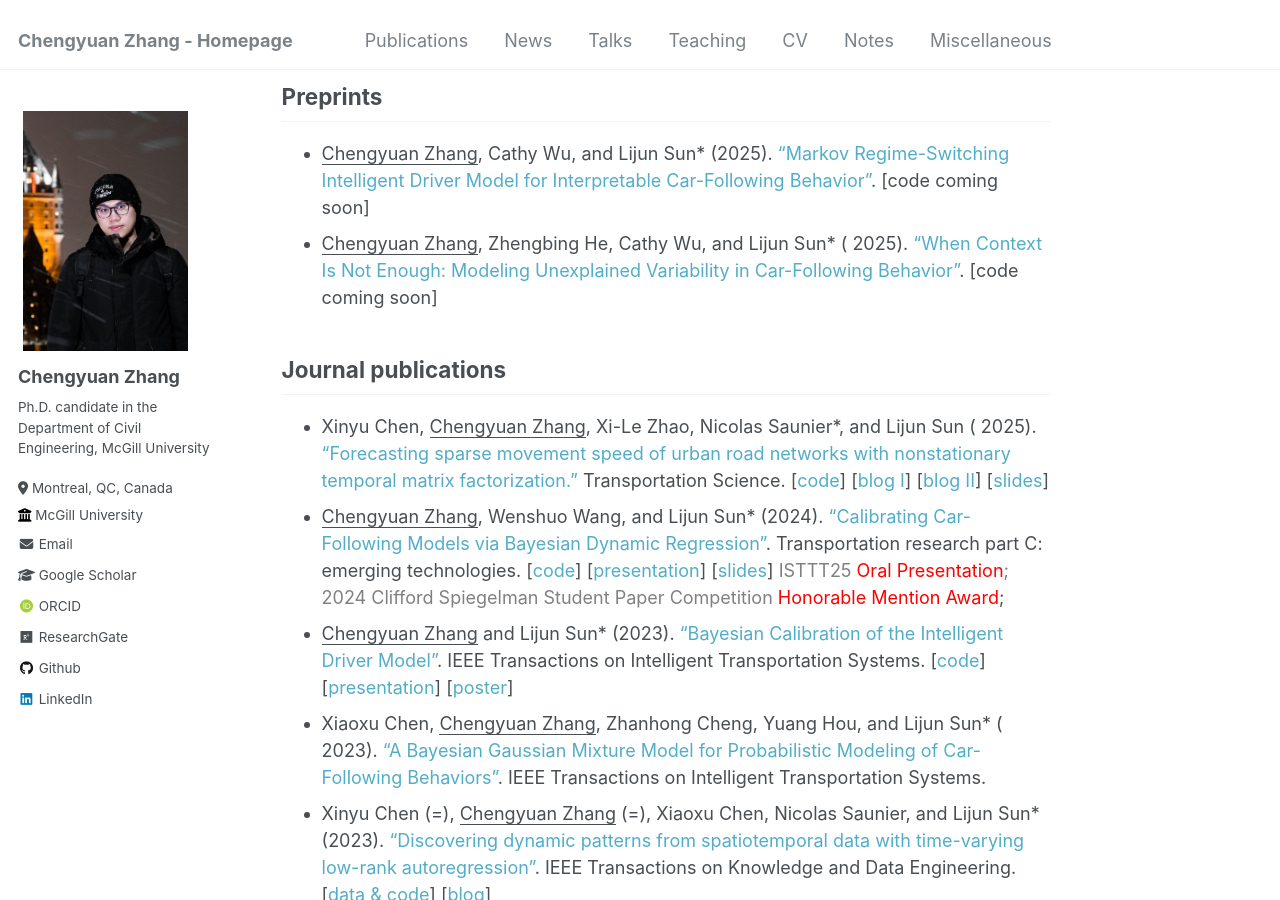
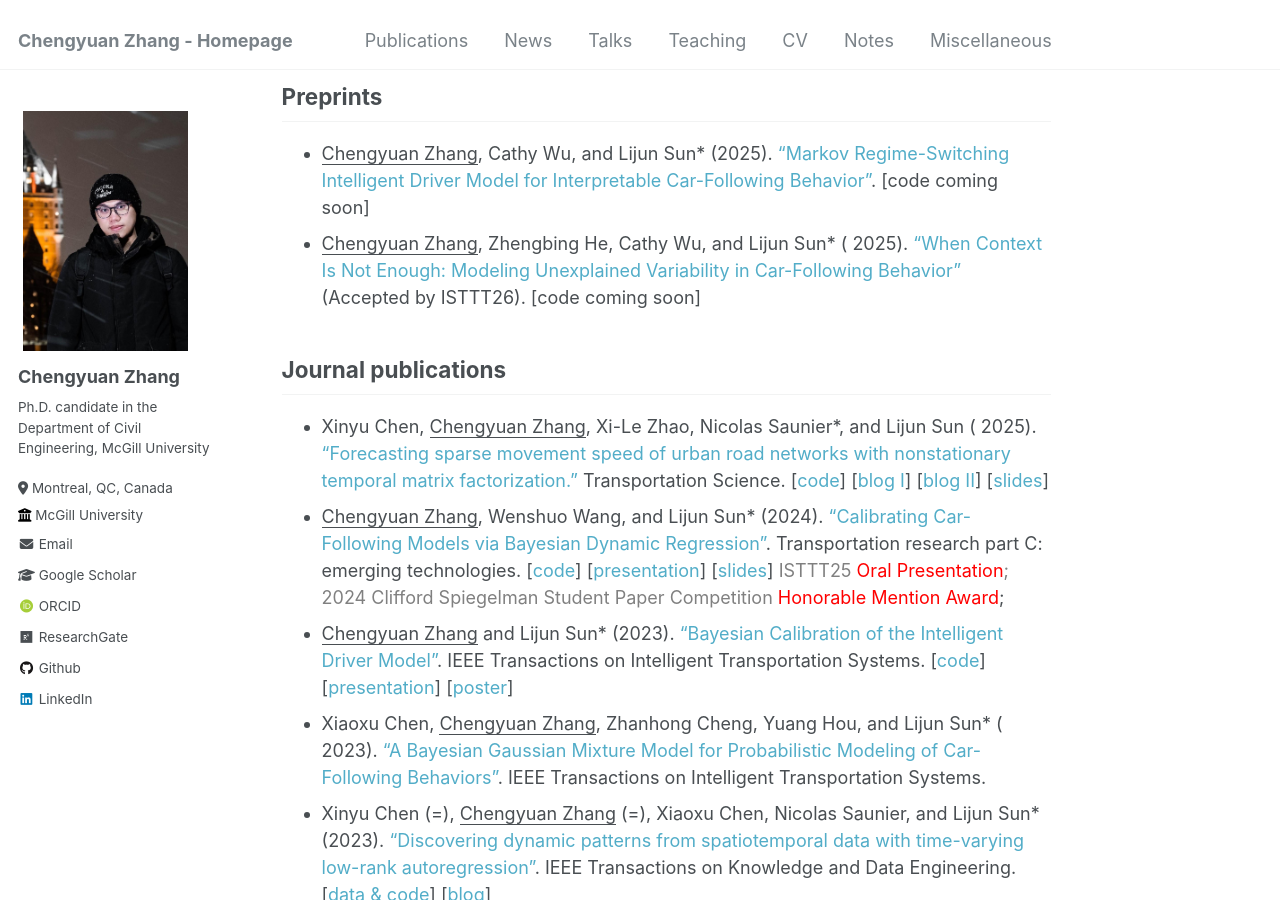
Before and after one commit to Chengyuan-Zhang/chengyuan-zhang.github.io, a Jekyll site: the page built from _pages/publications.md, in a window 1280 px wide and 900 px high, scrolled down 486 px. Built offline with Jekyll 4.4.1, drawn with Linux system fonts in a browser that asks for light colours; some web fonts are replaced; comment, search, counter and statistics services are not loaded.

Commit message:
update isttt

```diff
--- a/_pages/publications.md
+++ b/_pages/publications.md
@@ -16,11 +16,9 @@ Corresponding Author, = Equal Contributions.)
 ## Preprints
 
 - <u>Chengyuan Zhang</u>, Cathy Wu, and Lijun Sun* (2025). ["Markov Regime-Switching Intelligent Driver Model for
-  Interpretable
-  Car-Following Behavior"](https://arxiv.org/pdf/2506.14762). [code coming soon]
+  Interpretable Car-Following Behavior"](https://arxiv.org/pdf/2506.14762). [code coming soon]
 - <u>Chengyuan Zhang</u>, Zhengbing He, Cathy Wu, and Lijun Sun* (
-  2025). ["When Context Is Not Enough: Modeling Unexplained
-  Variability in Car-Following Behavior"](https://arxiv.org/abs/2507.07012). [code coming soon]
+  2025). ["When Context Is Not Enough: Modeling Unexplained Variability in Car-Following Behavior"](https://arxiv.org/abs/2507.07012) (Accepted by ISTTT26). [code coming soon]
 
 ## Journal publications
 
```
